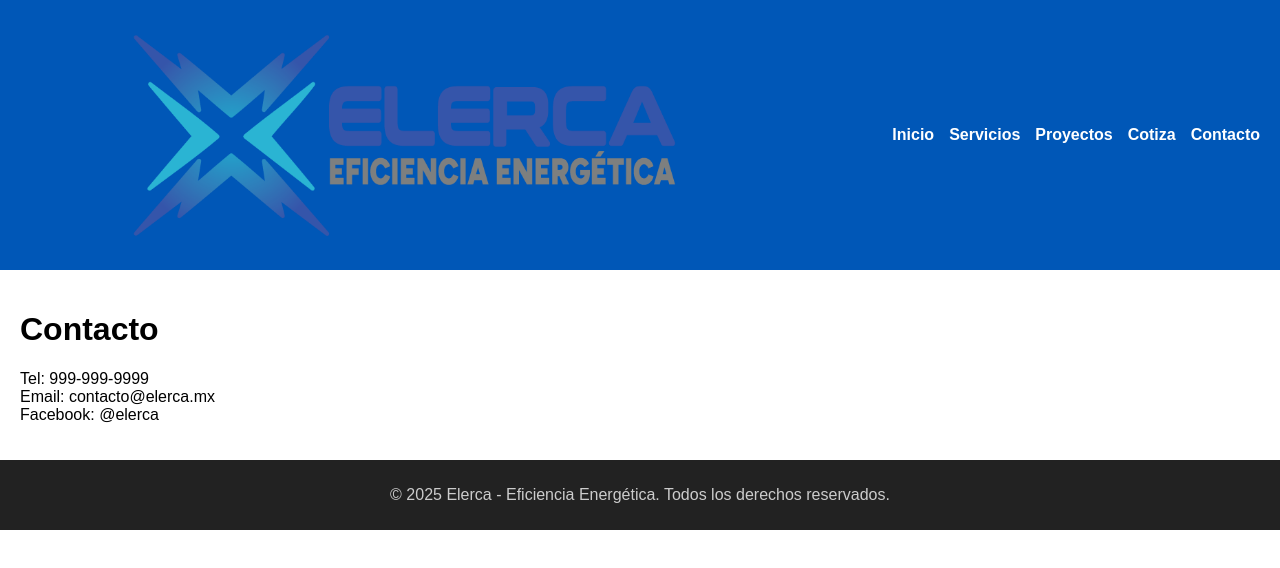
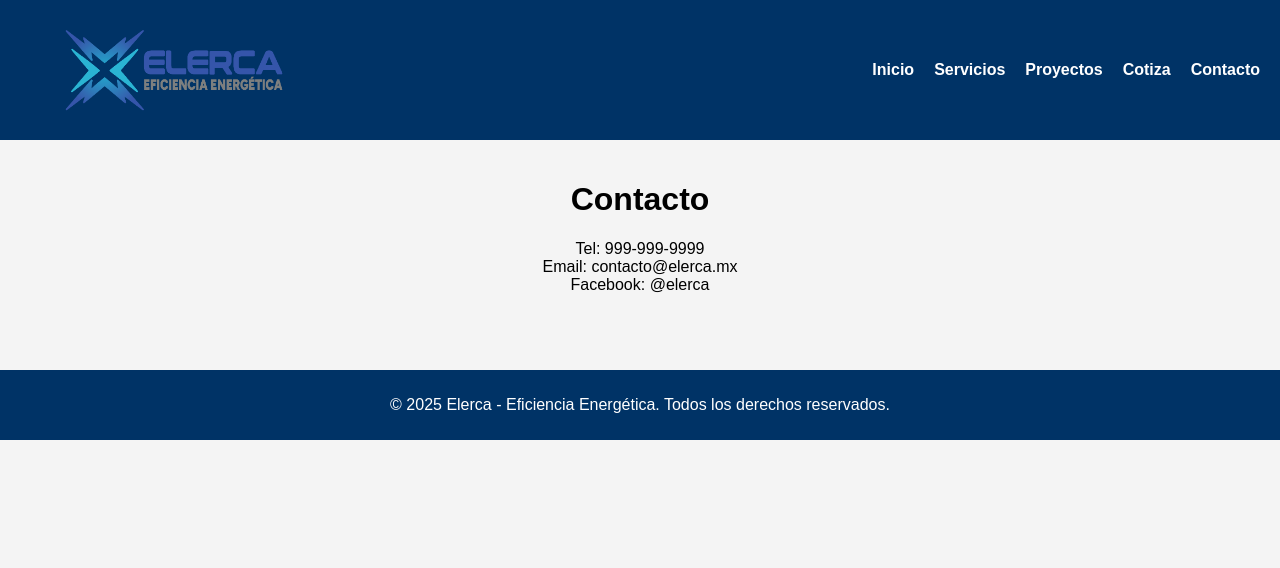
Before and after one commit to ELERCA/elerca-website, a plain HTML site: page contacto.html in a window 1280 px wide. Drawn offline with Linux system fonts and the light colour scheme.

Commit message:
Cambio de estilo

```diff
--- a/contacto.html
+++ b/contacto.html
@@ -5,18 +5,112 @@
   <meta name="viewport" content="width=device-width, initial-scale=1.0">
   <title>Elerca - Contacto</title>
   <link rel="stylesheet" href="styles.css">
+  <style>
+    body {
+      font-family: Arial, sans-serif;
+      margin: 0;
+      padding: 0;
+      background-color: #f4f4f4;
+    }
+
+    header {
+      background-color: #003366;
+      color: white;
+      padding: 20px;
+      display: flex;
+      align-items: center;
+      justify-content: space-between;
+    }
+
+    .logo-container {
+      display: flex;
+      align-items: center;
+      gap: 20px;
+    }
+
+    .logo-container img {
+      height: 100px;
+    }
+
+    .logo-text {
+      display: flex;
+      flex-direction: column;
+    }
+
+    .logo-text h1 {
+      margin: 0;
+      font-size: 2em;
+    }
+
+    .logo-text p {
+      margin: 5px 0 0 0;
+      font-style: italic;
+    }
+
+    nav {
+      display: flex;
+      gap: 20px;
+    }
+
+    nav a {
+      color: white;
+      text-decoration: none;
+      font-weight: bold;
+    }
+
+    main {
+      padding: 20px;
+      text-align: center;
+    }
+
+    .interactive-section {
+      margin-top: 40px;
+      display: flex;
+      flex-wrap: wrap;
+      justify-content: center;
+      gap: 30px;
+    }
+
+    .card {
+      background: white;
+      padding: 20px;
+      border-radius: 10px;
+      box-shadow: 0 2px 6px rgba(0,0,0,0.1);
+      transition: transform 0.3s ease;
+      width: 300px;
+    }
+
+    .card:hover {
+      transform: scale(1.05);
+    }
+
+    .card img {
+      width: 100%;
+      border-radius: 10px;
+    }
+
+    footer {
+      background-color: #003366;
+      color: white;
+      text-align: center;
+      padding: 10px;
+      margin-top: 40px;
+    }
+  </style>
 </head>
 <body>
   <header>
-        <img src="logo-elerca.png" alt="Elerca Logo" class="logo">
+    <div class="logo-container">
+      <img src="logo-elerca.png" alt="Logo Elerca">
+      <div class="logo-text">
+      </div>
+    </div>
     <nav>
-            <ul>
-                <li><a href="index.html">Inicio</a></li>
-                <li><a href="servicios.html">Servicios</a></li>
-                <li><a href="proyectos.html">Proyectos</a></li>
-                <li><a href="cotiza.html">Cotiza</a></li>
-                <li><a href="contacto.html">Contacto</a></li>
-            </ul>
+      <a href="index.html">Inicio</a>
+      <a href="servicios.html">Servicios</a>
+      <a href="proyectos.html">Proyectos</a>
+      <a href="cotiza.html">Cotiza</a>
+      <a href="contacto.html">Contacto</a>
     </nav>
   </header>
     <main>
```
Also changed, not shown: cotiza.html (+102 -18 lines), proyectos.html (+102 -8 lines). Lines whose indentation alone changed are shown as unchanged.
